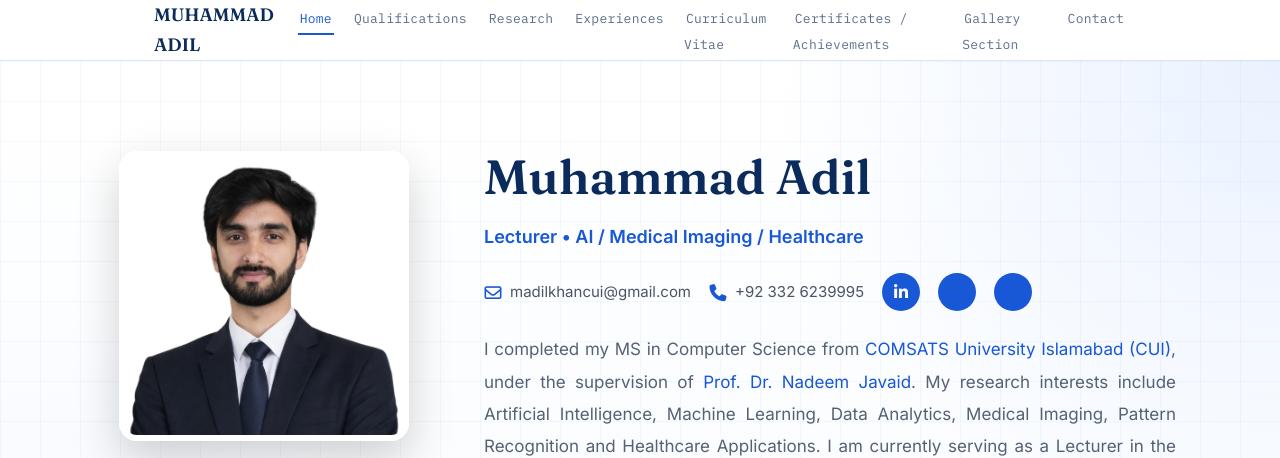
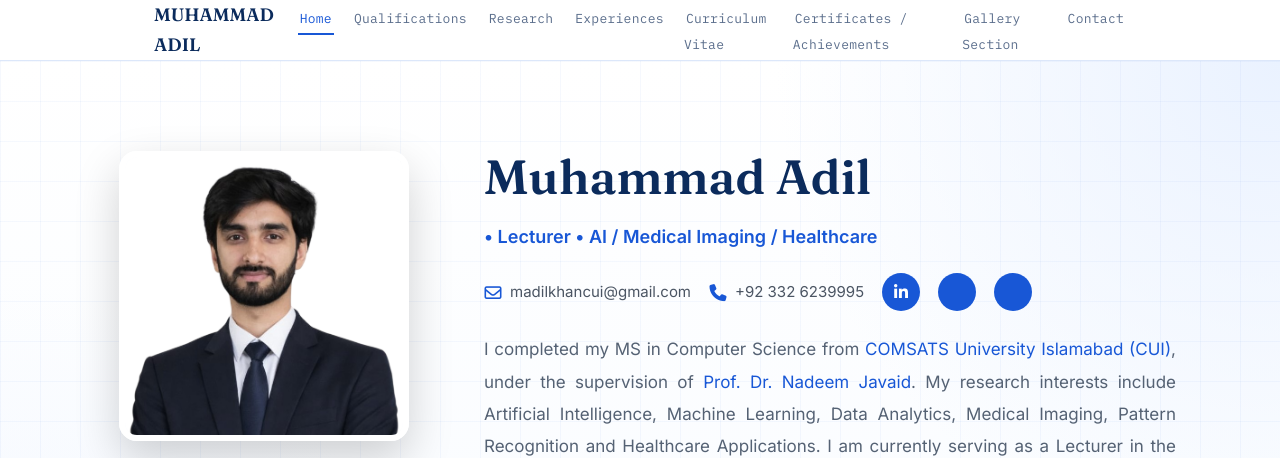
Before and after one commit to m-adilk/m-adilk.github.io, a Jekyll site: the page built from index.html, in a window 1280 px wide and 900 px high. Shown: the top 458 px of the window. Built offline with Jekyll 4.4.1, drawn with Linux system fonts in a browser that asks for light colours; a style sheet for code colours, icons or effects is not loaded.

```diff
--- a/_data/site.yml
+++ b/_data/site.yml
@@ -1,6 +1,6 @@
 name: Muhammad Adil
 brand: MUHAMMAD ADIL
-role: Lecturer • AI / Medical Imaging / Healthcare
+role: • Lecturer • AI / Medical Imaging / Healthcare
 profile_image: /assets/profile.png
 bio: I completed my MS in Computer Science from [COMSATS University Islamabad
   (CUI)](https://www.comsats.edu.pk/), under the supervision of [Prof. Dr.
```
